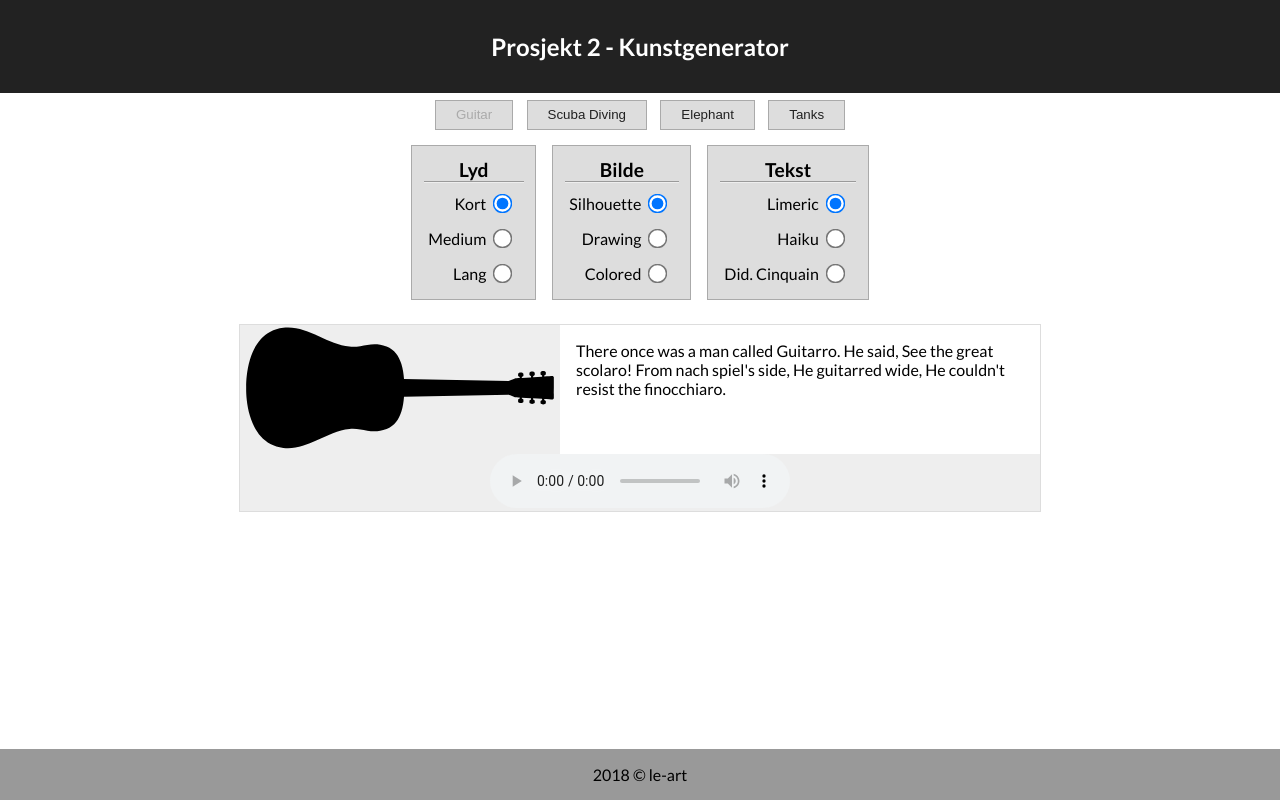
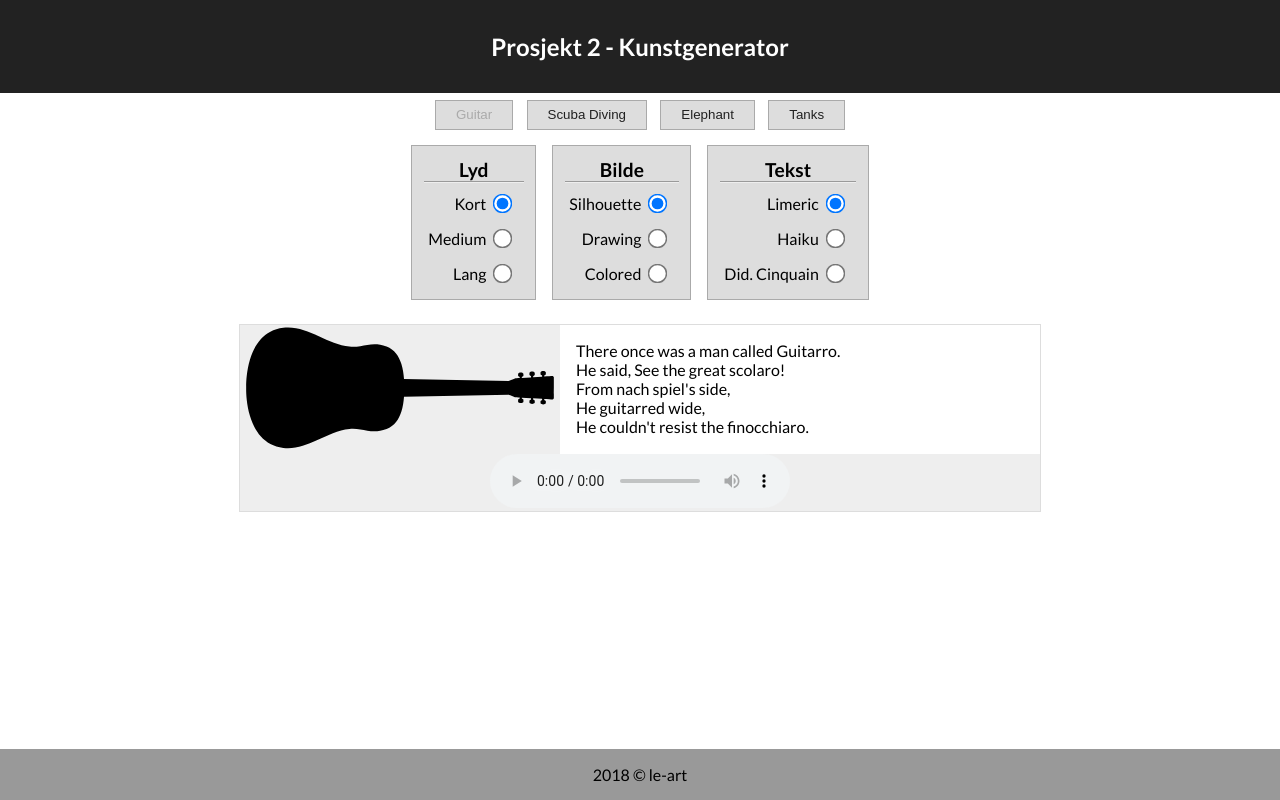
Before and after one commit to IT2810/it2810-webutvikling-h18-prosjekt-2-gruppe--20, a React (Create React App) app: page / in a window 1280 px wide. Built offline with nearby package versions, Linux system fonts and the light colour scheme.

Commit message:
#19 Preserve line breaks in poems

```diff
--- a/src/components/ArtPresenter/index.css
+++ b/src/components/ArtPresenter/index.css
@@ -48,6 +48,8 @@
   background-color: #ffffff;
   box-sizing: border-box;
 
+  white-space: pre;
+
   flex: 1;
   flex-basis: 15em;
 
```
